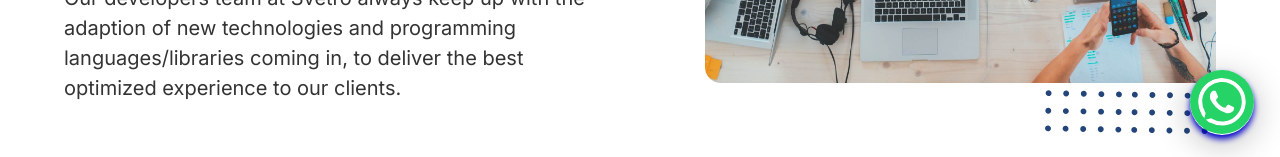
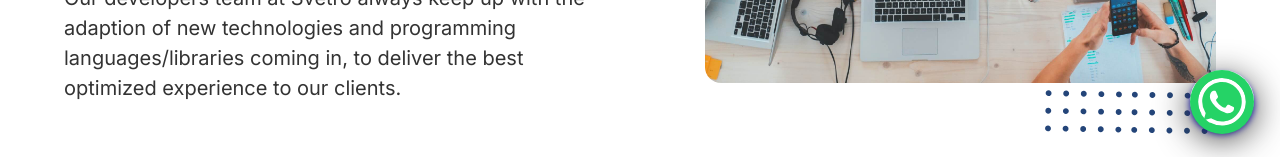
Before and after one commit to hariscs/svetro-app, a React (Create React App) app: page /fba in a window 1280 px wide. Shown: the part 570-727 px from the top of the page. Built offline with nearby package versions, Linux system fonts and the light colour scheme.

Commit message:
Update ContactButtons.module.css

```diff
--- a/src/components/ContactButtons/ContactButtons.module.css
+++ b/src/components/ContactButtons/ContactButtons.module.css
@@ -2,10 +2,10 @@
 	position: fixed;
 	top: 80%;
 	right: 2%;
-	box-shadow: 0 8px 34px 0 hsl(0deg 0% 2% / 29%), 0 4px 6px 0;
+	box-shadow: 0 8px 34px 0 #333, 0 4px 6px 0;
 	border-radius: 50%;
 	background-color: transparent;
-	height: 65px;
+	height: 60px;
 }
 
 .buttons:hover::before {
```
